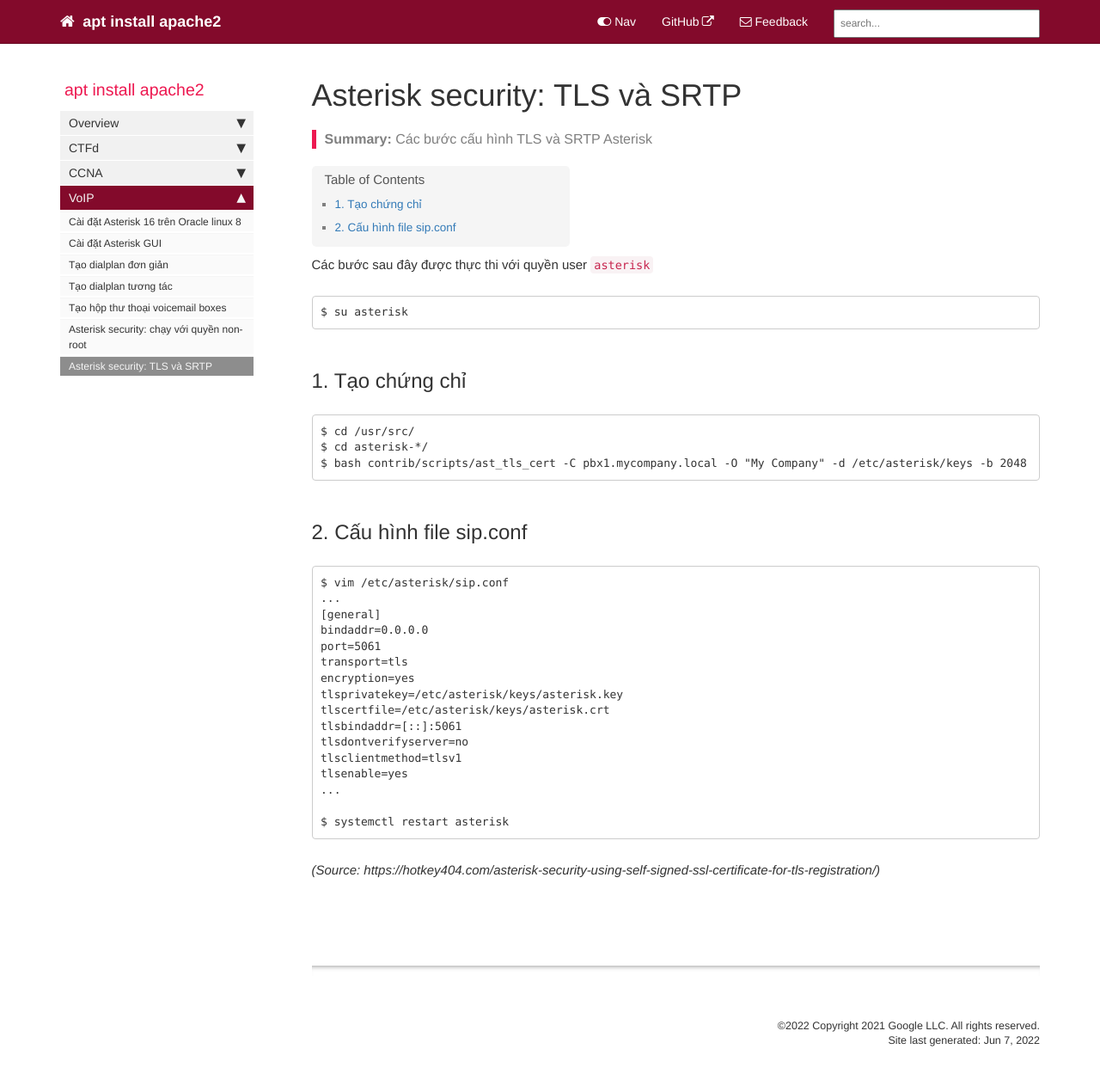
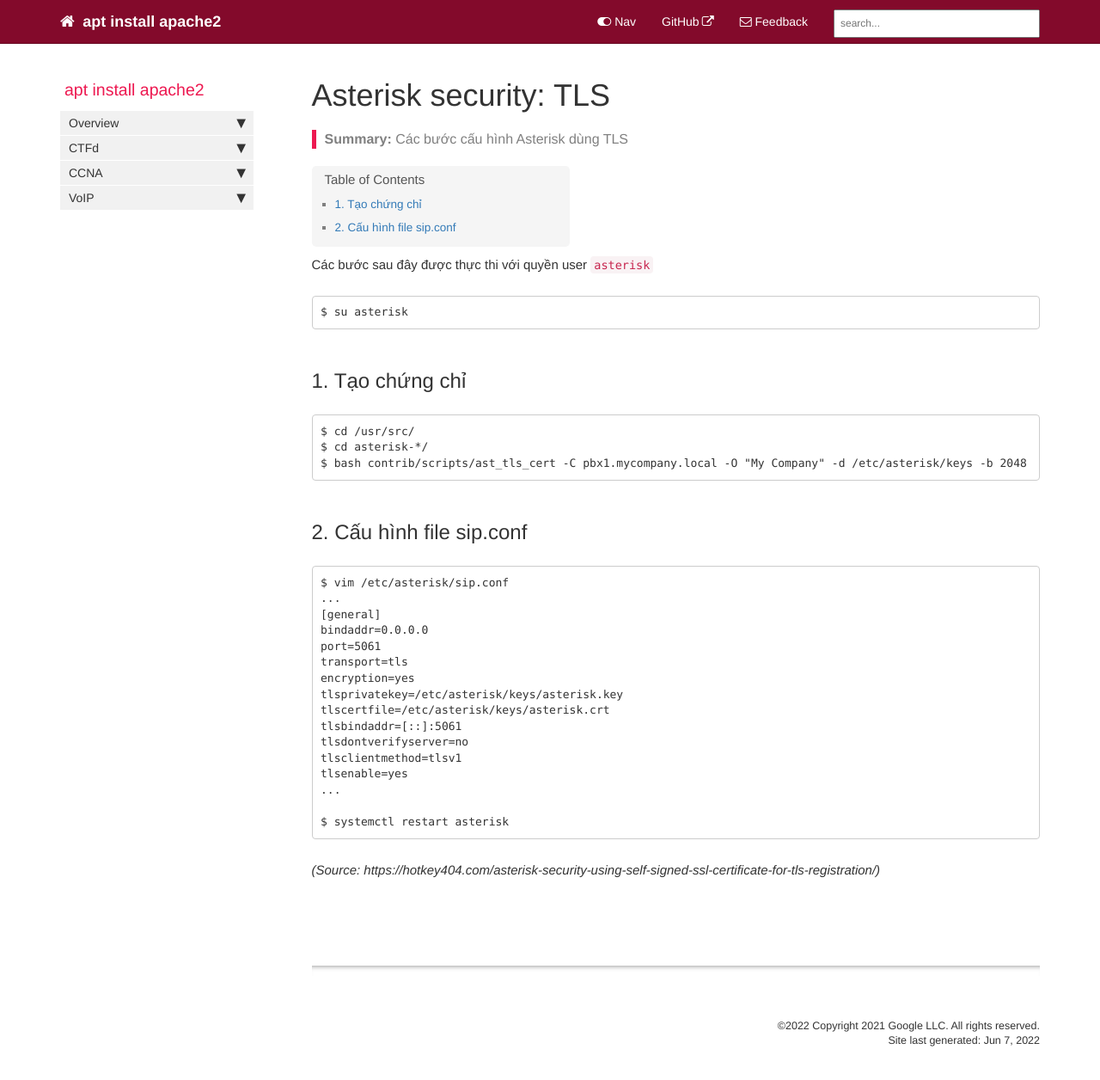
Before and after one commit to aptinstallapache2/aptinstallapache2.github.io, a Jekyll site: the page built from pages/VoIP/asterisk_security_tls.md, in a window 1280 px wide and 1270 px high. Shown: the top 1256 px of the window at 86% size. Built offline with Jekyll 4.4.1, drawn with Linux system fonts in a browser that asks for light colours; comment, search, counter and statistics services are not loaded.

Commit message:
Update and rename asterisk_security_tls_srtp.md to asterisk_security_tls.md

```diff
--- a/pages/VoIP/asterisk_security_tls_srtp.md
+++ b/pages/VoIP/asterisk_security_tls.md
@@ -1,8 +1,8 @@
 ---
-title: "Asterisk security: TLS và SRTP"
-summary: "Các bước cấu hình TLS và SRTP Asterisk"
+title: "Asterisk security: TLS"
+summary: "Các bước cấu hình Asterisk dùng TLS"
 sidebar: mydoc_sidebar
-permalink: asterisk_security_tls_srtp.html
+permalink: asterisk_security_tls.html
 folder: VoIP
 ---
 
```
